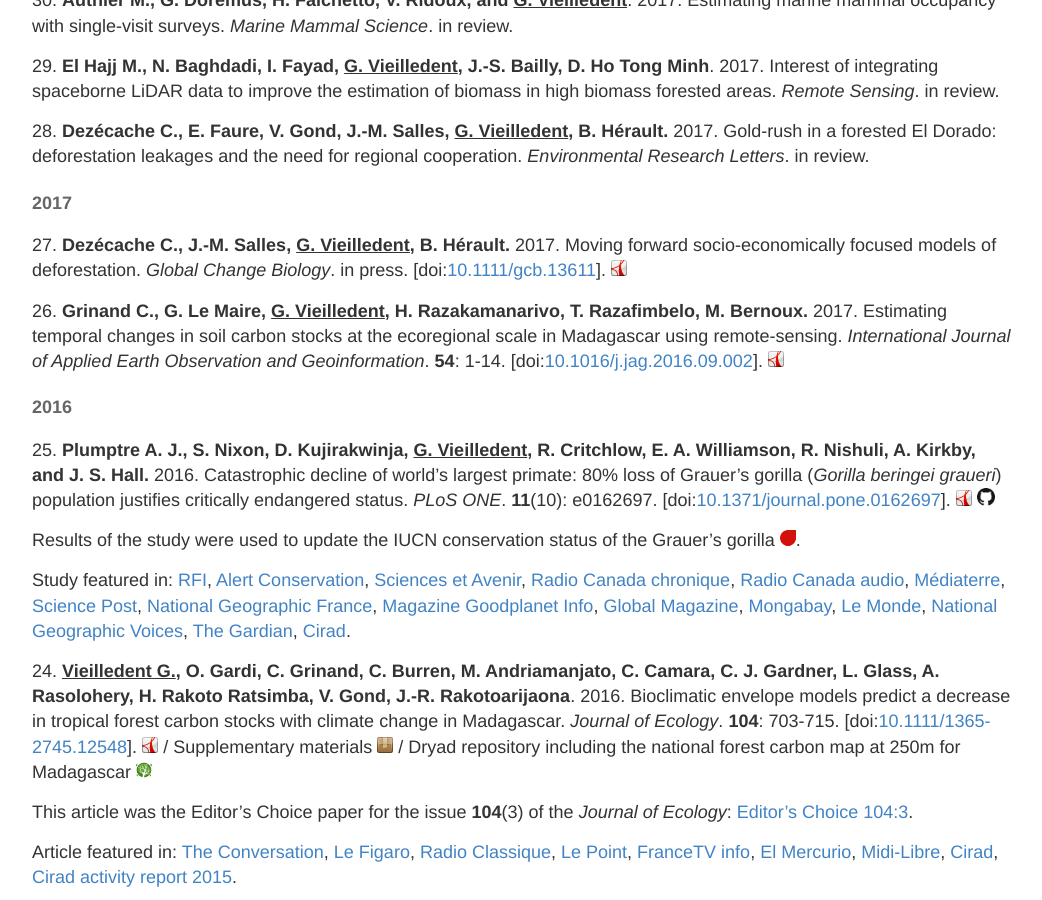
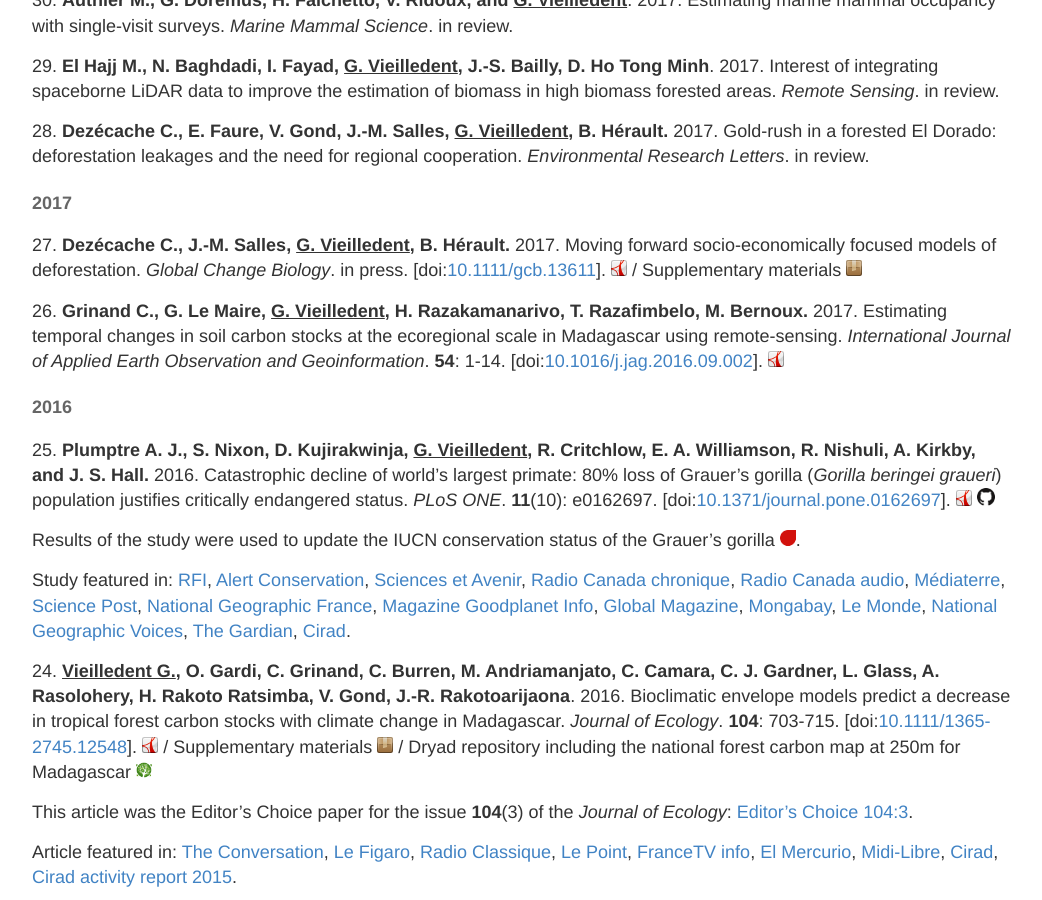
Before and after one commit to ghislainv/ghislainv.github.io, a Jekyll site: the page built from publications.md, in a window 1280 px wide and 900 px high, scrolled down 657 px. Shown: the whole window, without its empty margins (118-1160 px from the left). Built offline with Jekyll 4.4.1, drawn with Linux system fonts in a browser that asks for light colours.

Commit message:
pdf Dezecache

```diff
--- a/publications.md
+++ b/publications.md
@@ -25,7 +25,8 @@ Researcher profile:
 
 27\. **Dezécache C., J.-M. Salles, <span style="text-decoration: underline;">G. Vieilledent</span>, B. Hérault.** 2017. Moving forward socio-economically focused models of deforestation. _Global Change Biology_. in press.
 \[doi:[10.1111/gcb.13611](http://dx.doi.org/10.1111/gcb.13611)\].
-[![manuscript in pdf](/images/logos/logo-pdf.png "manuscript in pdf")](/publications/Dezecache2017-GCB.pdf)
+[![manuscript in pdf](/images/logos/logo-pdf.png "manuscript in pdf")](/publications/Dezecache2017-GCB.pdf) /
+Supplementary materials [![supplements](/images/logos/logo-zip.png "supplements")](/publications/Dezecache2017-GCB-SM.pdf)
 
 26\. **Grinand C., G. Le Maire, <span style="text-decoration: underline;">G. Vieilledent</span>, H. Razakamanarivo, T. Razafimbelo, M. Bernoux.** 2017. Estimating temporal changes in soil carbon stocks at the ecoregional scale in Madagascar using remote-sensing. _International Journal of Applied Earth Observation and Geoinformation_. **54**: 1-14.
 \[doi:[10.1016/j.jag.2016.09.002](http://dx.doi.org/10.1016/j.jag.2016.09.002)\].
```
Also changed, not shown: 1 other file.
